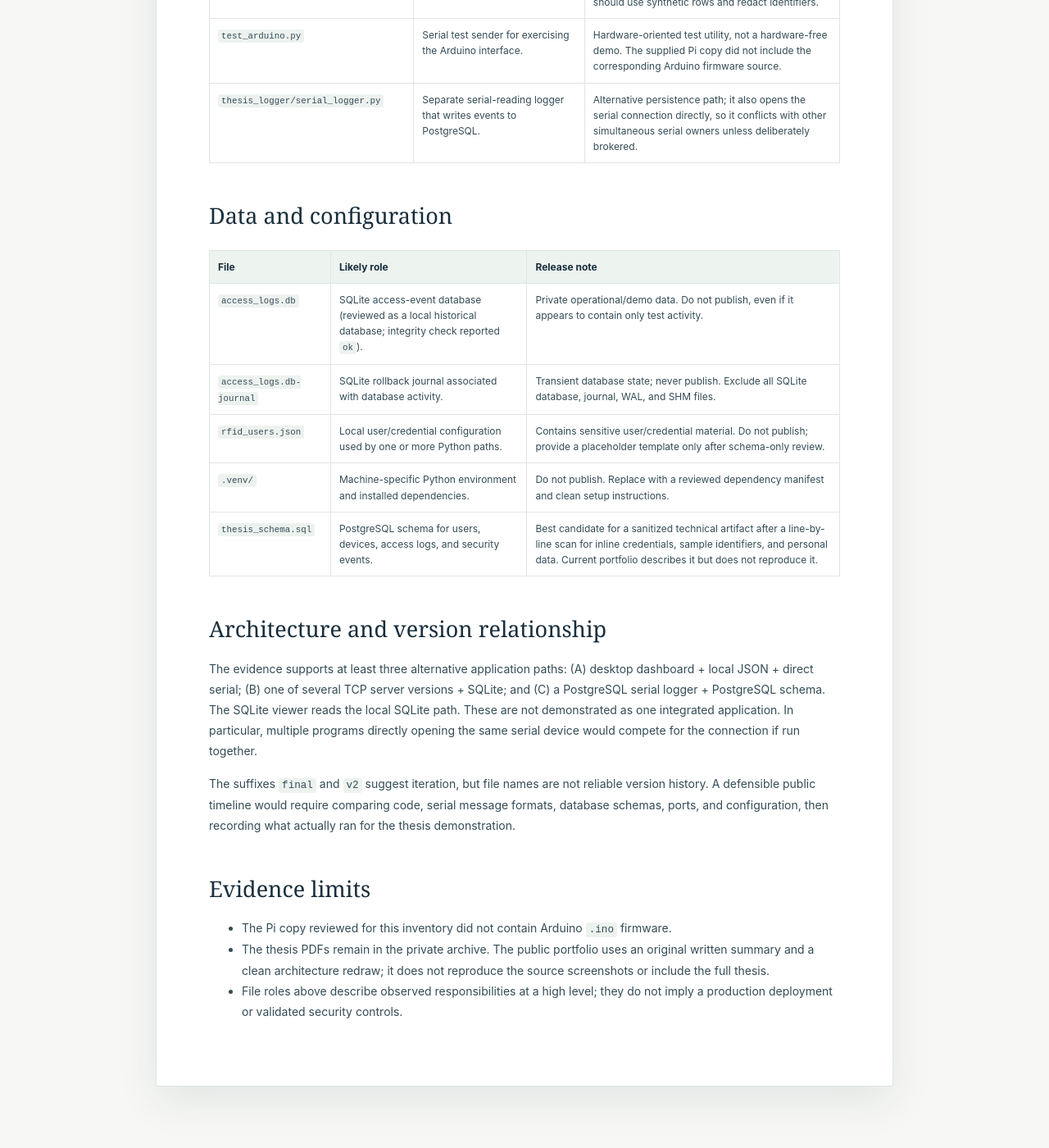
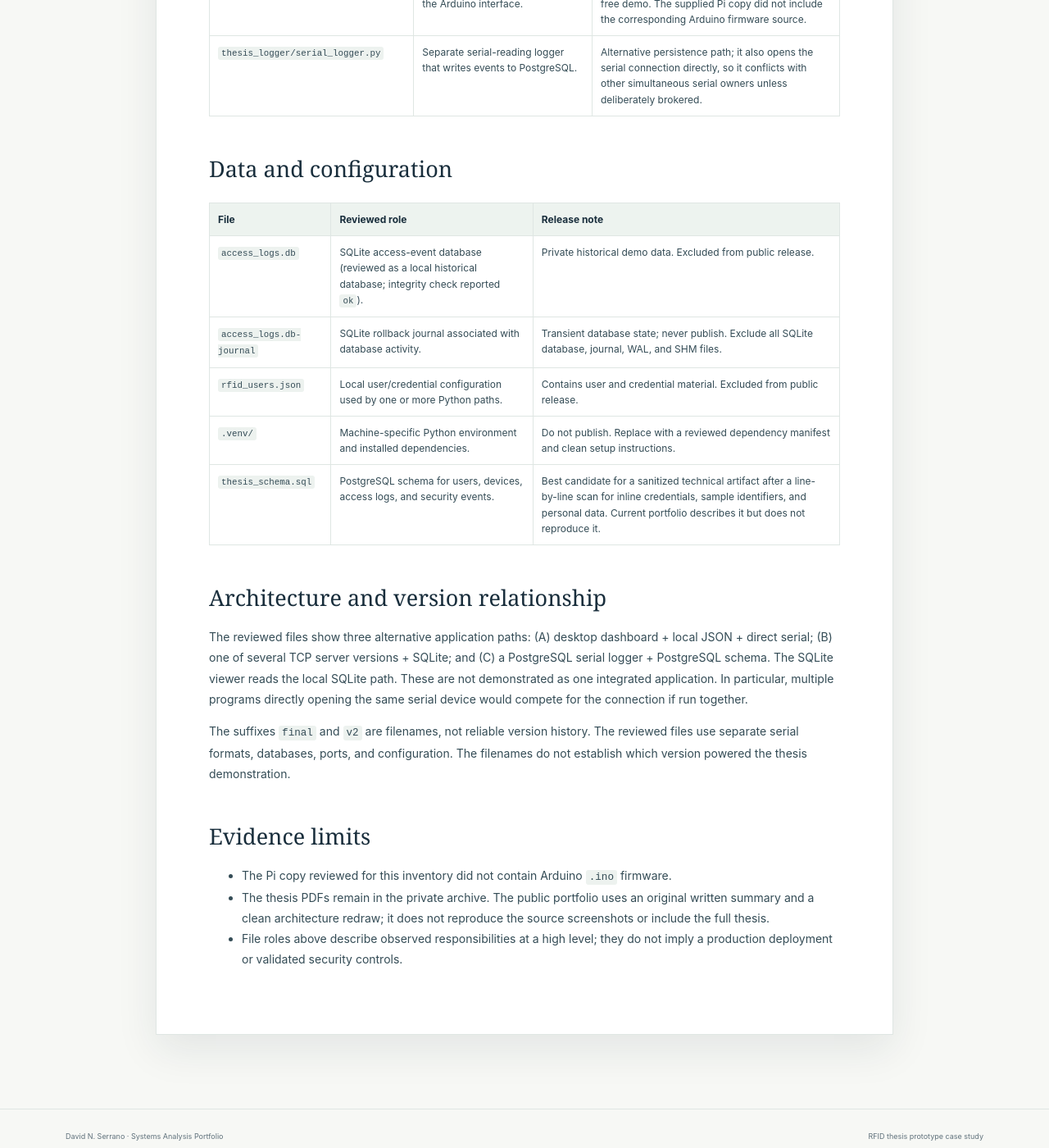
Before and after one commit to davidnserrano2-cmd/davidnserrano2-cmd.github.io, a Jekyll site: the page built from docs/FILE_INVENTORY.md, in a window 1280 px wide and 1400 px high, scrolled down 1272 px. Shown: the whole window at 82% size. Built offline with Jekyll 4.4.1, drawn with Linux system fonts in a browser that asks for light colours; some of the changed text lies outside the part shown.

Commit message:
Polish portfolio copy and clarify project evidence

```diff
--- a/docs/FILE_INVENTORY.md
+++ b/docs/FILE_INVENTORY.md
@@ -10,34 +10,34 @@
 
 ## Python applications and utilities
 
-| File | Likely role | Relationship / release note |
+| File | Reviewed role | Relationship / release note |
 |---|---|---|
-| `access_control_thesis_app_final.py` | Desktop Tkinter administration application; handles serial access and local user data in JSON. | Desktop path appears independent of the TCP server path. Treat as the dashboard implementation, not a client of the Pi service. Do not publish the original before removing demo credentials, identifiers, and unsafe logging/configuration. |
-| `pi_access_control.py` | Earlier or alternate Pi-side access-control application. | Likely predecessor/parallel implementation; exact chronology cannot be established from filenames alone. Compare behavior and interfaces before selecting a canonical version. |
+| `access_control_thesis_app_final.py` | Desktop Tkinter administration application; handles serial access and local user data in JSON. | Direct-serial desktop dashboard; it is not a client of the Pi TCP server. The original contains demo credentials, identifiers, and unsafe logging/configuration and is excluded from public release. |
+| `pi_access_control.py` | Alternate Pi-side access-control application. | The filename does not establish chronology or canonical status. |
 | `pi_server.py` | Minimal TCP-to-serial relay. | Baseline network server path; lacks the database/authentication features added by later variants. |
 | `pi_server_with_db.py` | Server variant adding SQLite event logging. | Extends the relay approach with local event persistence; still a legacy network service and not ready for public deployment. |
-| `pi_server_with_db_and_logport.py` | SQLite server variant with an additional log-related port/path. | Appears to add a separate log channel; review protocol and port ownership before any reuse. |
+| `pi_server_with_db_and_logport.py` | SQLite server variant with an additional log-related port/path. | Adds a separate log channel. |
 | `pi_server_auth_db_final.py` | Server variant combining authentication/database behavior. | A later iteration by naming, but `final` does not prove it supersedes all others. Demo authentication and network protections require remediation. |
-| `pi_server_auth_db_final_v2.py` | Revised authentication/database server variant. | Likely a revision of the preceding server, but verify changes with a source diff and runtime configuration before declaring it canonical. |
+| `pi_server_auth_db_final_v2.py` | Revised authentication/database server variant. | Authentication/database server variant labeled v2; the filename alone does not establish release order or canonical status. |
 | `view_access_logs.py` | Local utility to inspect SQLite access events. | Useful operational support script; raw output can expose sensitive event data. A public example should use synthetic rows and redact identifiers. |
 | `test_arduino.py` | Serial test sender for exercising the Arduino interface. | Hardware-oriented test utility, not a hardware-free demo. The supplied Pi copy did not include the corresponding Arduino firmware source. |
 | `thesis_logger/serial_logger.py` | Separate serial-reading logger that writes events to PostgreSQL. | Alternative persistence path; it also opens the serial connection directly, so it conflicts with other simultaneous serial owners unless deliberately brokered. |
 
 ## Data and configuration
 
-| File | Likely role | Release note |
+| File | Reviewed role | Release note |
 |---|---|---|
-| `access_logs.db` | SQLite access-event database (reviewed as a local historical database; integrity check reported `ok`). | Private operational/demo data. Do not publish, even if it appears to contain only test activity. |
+| `access_logs.db` | SQLite access-event database (reviewed as a local historical database; integrity check reported `ok`). | Private historical demo data. Excluded from public release. |
 | `access_logs.db-journal` | SQLite rollback journal associated with database activity. | Transient database state; never publish. Exclude all SQLite database, journal, WAL, and SHM files. |
-| `rfid_users.json` | Local user/credential configuration used by one or more Python paths. | Contains sensitive user/credential material. Do not publish; provide a placeholder template only after schema-only review. |
+| `rfid_users.json` | Local user/credential configuration used by one or more Python paths. | Contains user and credential material. Excluded from public release. |
 | `.venv/` | Machine-specific Python environment and installed dependencies. | Do not publish. Replace with a reviewed dependency manifest and clean setup instructions. |
 | `thesis_schema.sql` | PostgreSQL schema for users, devices, access logs, and security events. | Best candidate for a sanitized technical artifact after a line-by-line scan for inline credentials, sample identifiers, and personal data. Current portfolio describes it but does not reproduce it. |
 
 ## Architecture and version relationship
 
-The evidence supports at least three alternative application paths: (A) desktop dashboard + local JSON + direct serial; (B) one of several TCP server versions + SQLite; and (C) a PostgreSQL serial logger + PostgreSQL schema. The SQLite viewer reads the local SQLite path. These are not demonstrated as one integrated application. In particular, multiple programs directly opening the same serial device would compete for the connection if run together.
+The reviewed files show three alternative application paths: (A) desktop dashboard + local JSON + direct serial; (B) one of several TCP server versions + SQLite; and (C) a PostgreSQL serial logger + PostgreSQL schema. The SQLite viewer reads the local SQLite path. These are not demonstrated as one integrated application. In particular, multiple programs directly opening the same serial device would compete for the connection if run together.
 
-The suffixes `final` and `v2` suggest iteration, but file names are not reliable version history. A defensible public timeline would require comparing code, serial message formats, database schemas, ports, and configuration, then recording what actually ran for the thesis demonstration.
+The suffixes `final` and `v2` are filenames, not reliable version history. The reviewed files use separate serial formats, databases, ports, and configuration. The filenames do not establish which version powered the thesis demonstration.
 
 ## Evidence limits
 
```
